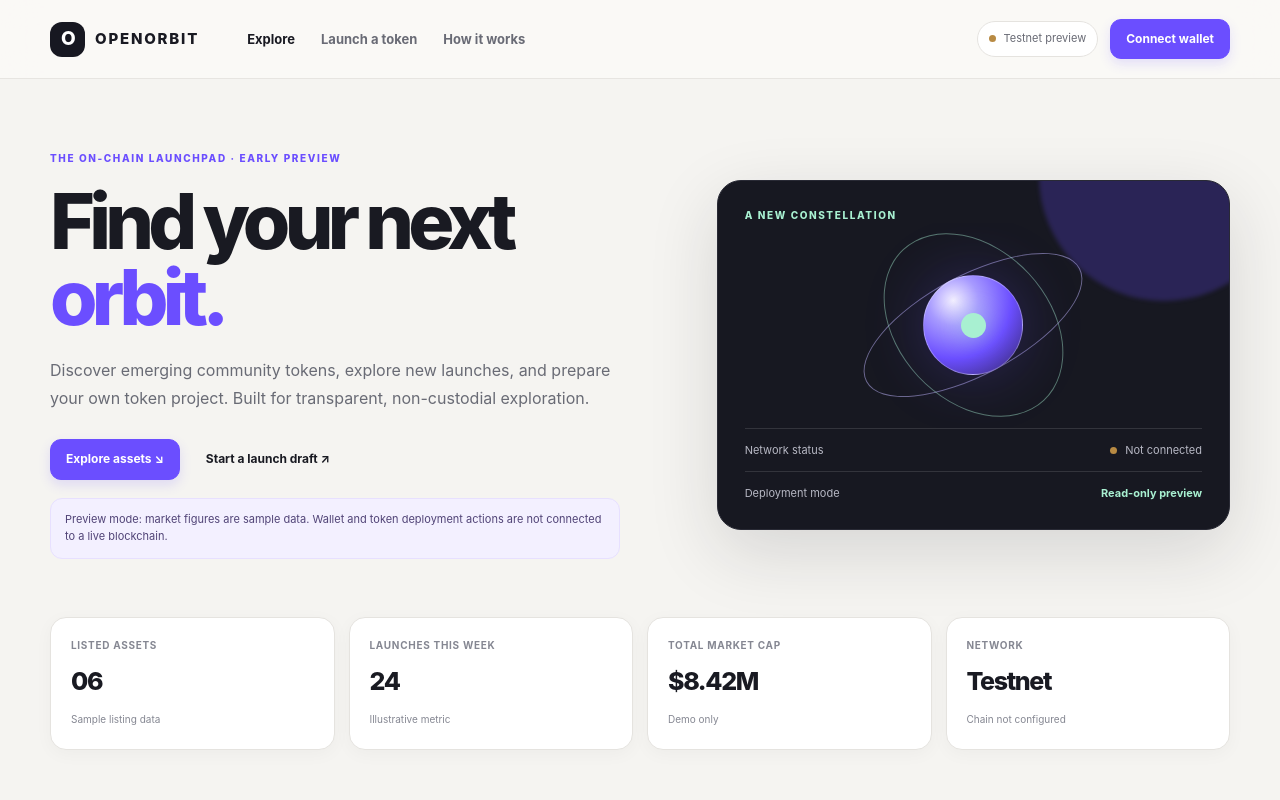
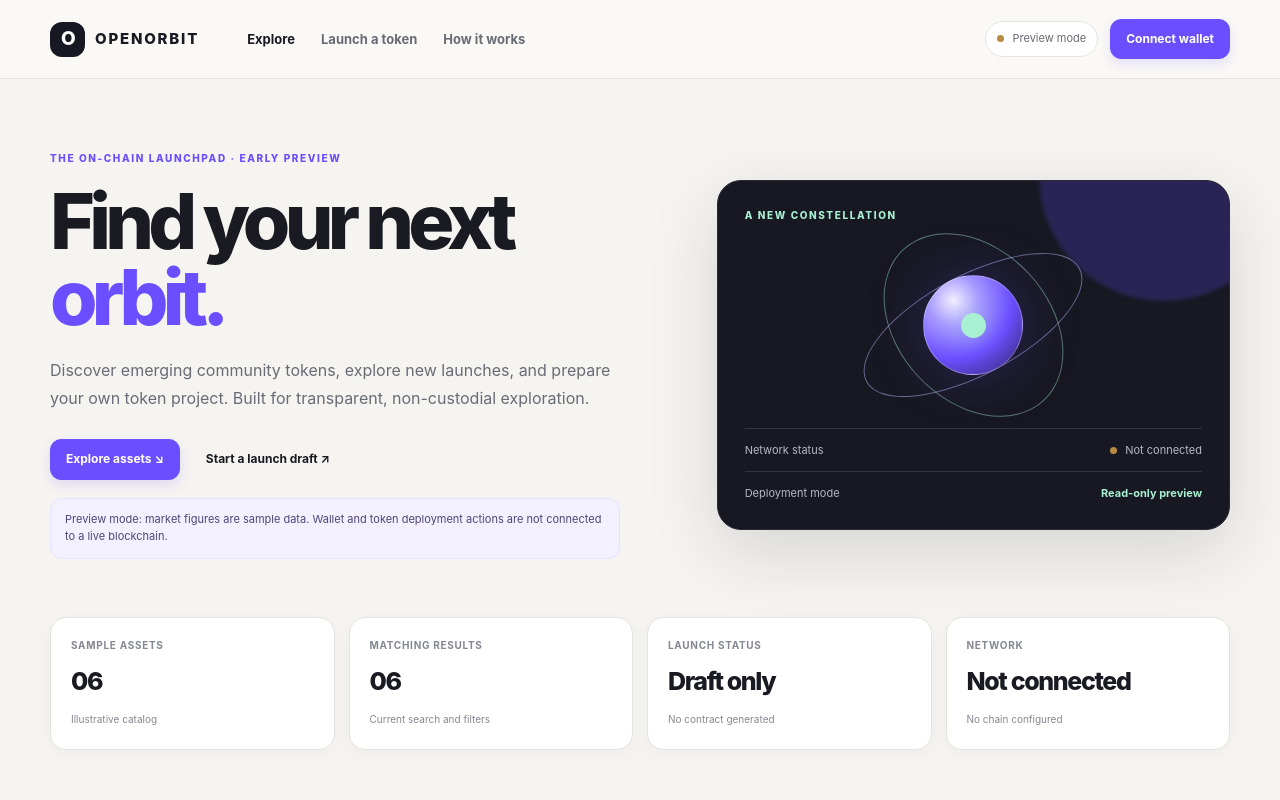
Before and after one commit to UsmanXTech/OPENORBIT, a React (Vite) app: page / in a window 1280 px wide. Shown: the top 800 px of the page. Built offline with nearby package versions, Linux system fonts and the light colour scheme.

Commit message:
fix: clarify preview status and remove invented marketplace metrics

```diff
--- a/src/App.tsx
+++ b/src/App.tsx
@@ -70,7 +70,7 @@ export default function App(){
     <header className="top"><div className="wrap nav">
       <a className="brand" href="#top" aria-label="OPENORBIT home"><span className="logo" aria-hidden="true">O</span><span>OPENORBIT</span></a>
       <nav className="navlinks" aria-label="Main navigation"><a className="active" href="#explore">Explore</a><a href="#launch">Launch a token</a><a href="#how">How it works</a></nav>
-      <div className="right"><span className="net"><span className="dot" aria-hidden="true"/>Testnet preview</span><button className="btn primary" type="button" onClick={()=>{setWalletNotice("No connection request will be sent.");setDialog("wallet");}}>Connect wallet</button></div>
+      <div className="right"><span className="net"><span className="dot" aria-hidden="true"/>Preview mode</span><button className="btn primary" type="button" onClick={()=>{setWalletNotice("No connection request will be sent.");setDialog("wallet");}}>Connect wallet</button></div>
     </div></header>
     <main id="top" className="wrap">
       <section className="hero"><div>
@@ -83,10 +83,10 @@ export default function App(){
         <div className="status"><span>Network status</span><span><span className="dot" aria-hidden="true"/>Not connected</span></div><div className="status status-last"><span>Deployment mode</span><strong>Read-only preview</strong></div>
       </aside></section>
       <section className="stats" aria-label="Marketplace overview">
-        <div className="stat"><label>Listed assets</label><strong>{String(visible.length).padStart(2,"0")}</strong><small>Sample listing data</small></div>
-        <div className="stat"><label>Launches this week</label><strong>24</strong><small>Illustrative metric</small></div>
-        <div className="stat"><label>Total market cap</label><strong>$8.42M</strong><small>Demo only</small></div>
-        <div className="stat"><label>Network</label><strong>Testnet</strong><small>Chain not configured</small></div>
+        <div className="stat"><label>Sample assets</label><strong>{String(sampleAssets.length).padStart(2,"0")}</strong><small>Illustrative catalog</small></div>
+        <div className="stat"><label>Matching results</label><strong>{String(visible.length).padStart(2,"0")}</strong><small>Current search and filters</small></div>
+        <div className="stat"><label>Launch status</label><strong>Draft only</strong><small>No contract generated</small></div>
+        <div className="stat"><label>Network</label><strong>Not connected</strong><small>No chain configured</small></div>
       </section>
       <section id="explore">
         <div className="sectionhead"><div><div className="eyebrow">Community marketplace</div><h2>Explore assets</h2><p>Browse sample listings to preview the discovery experience.</p></div>
```
